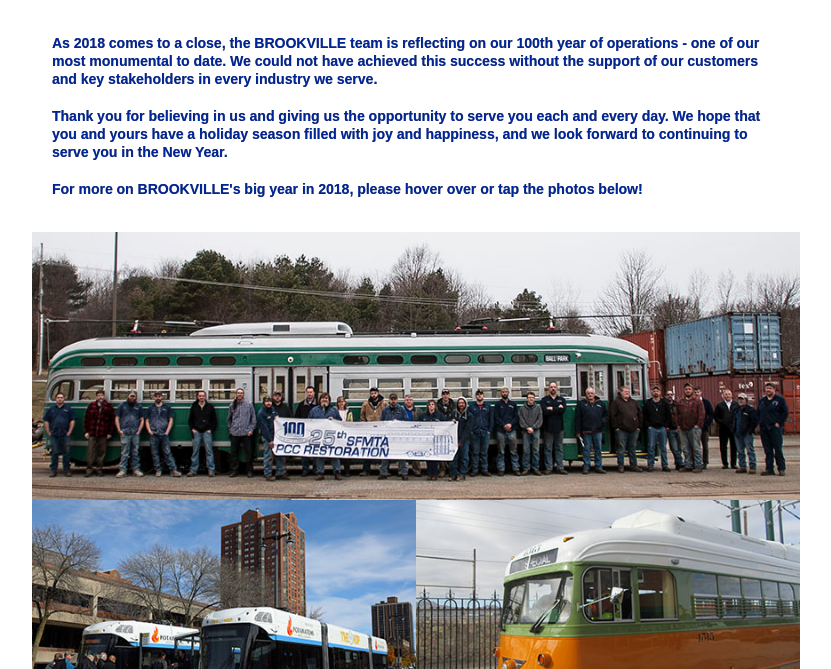
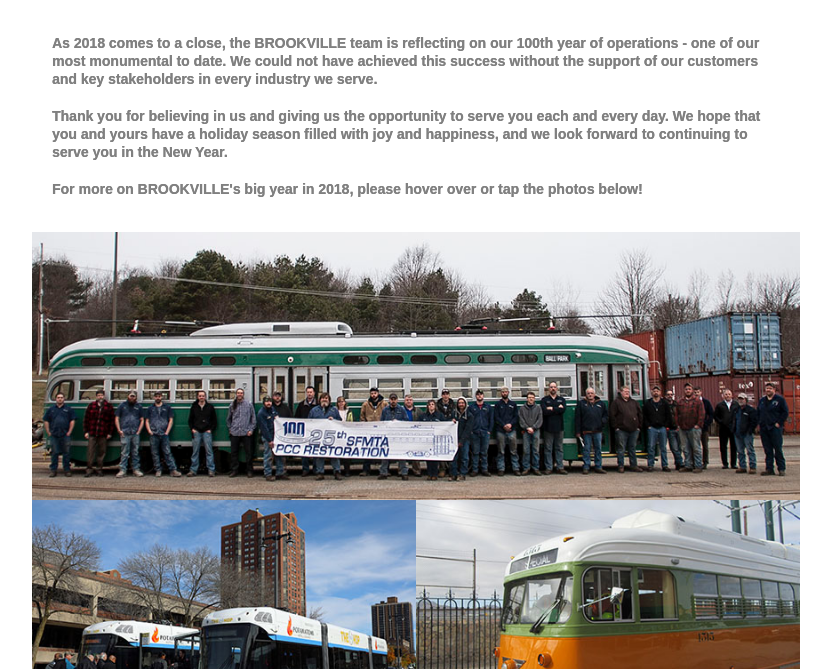
Before and after one commit to ajawsm/2018-Holiday-Card, a plain HTML site: page index.html in a window 1280 px wide. Shown: the part 131-800 px from the top of the page, without its empty margins (224-1055 px from the left). Drawn offline with Linux system fonts and the light colour scheme.

Commit message:
Update index.html

```diff
--- a/index.html
+++ b/index.html
@@ -96,7 +96,7 @@
     font-family: Arial, helvetica, sans-serif;
     font-weight: bold;
     font-size: 14px;
-    color: rgb(0, 37, 150);
+    color: #808080;
     line-height: 130%;
     text-shadow: 0.25px 0.25px #808080;
 }
```
